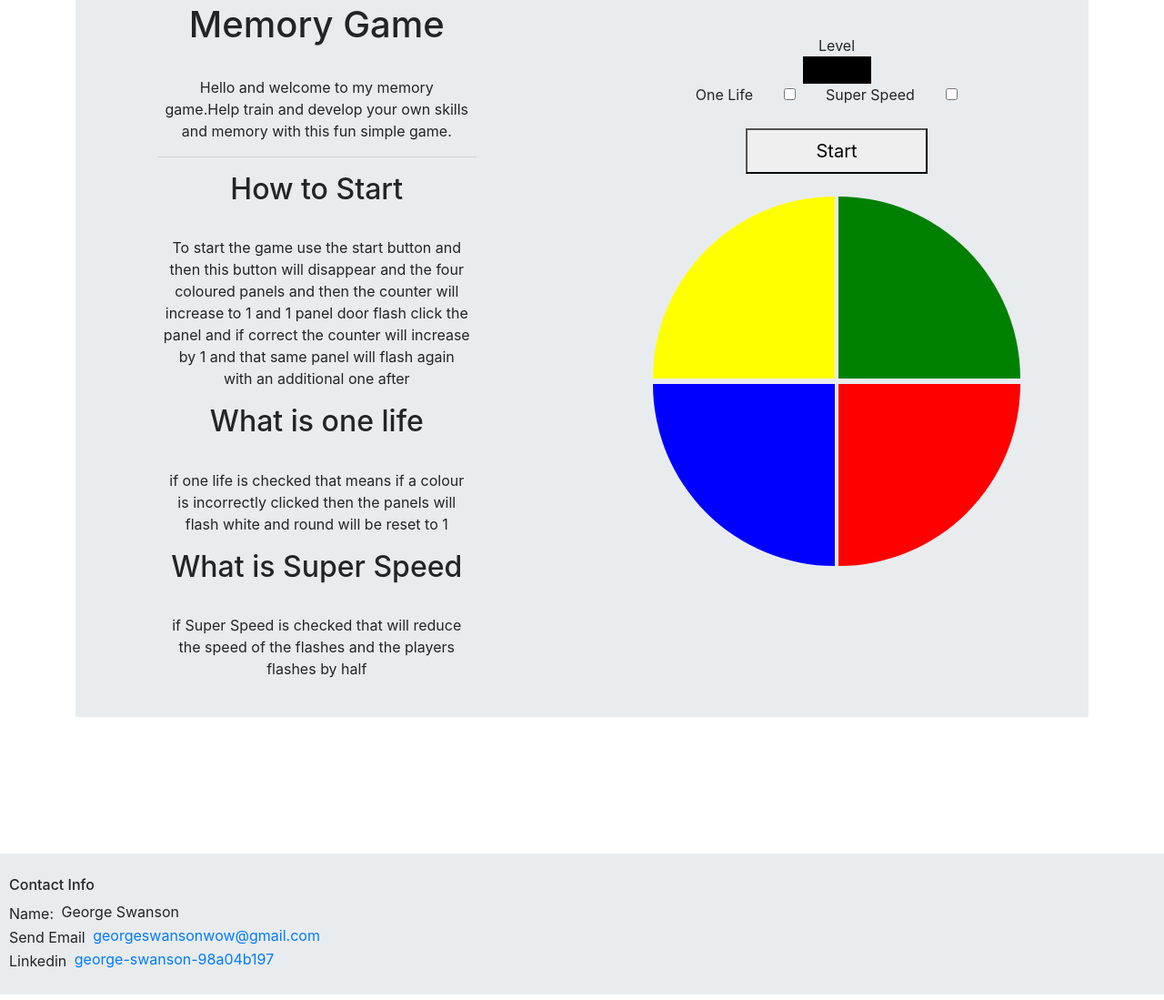
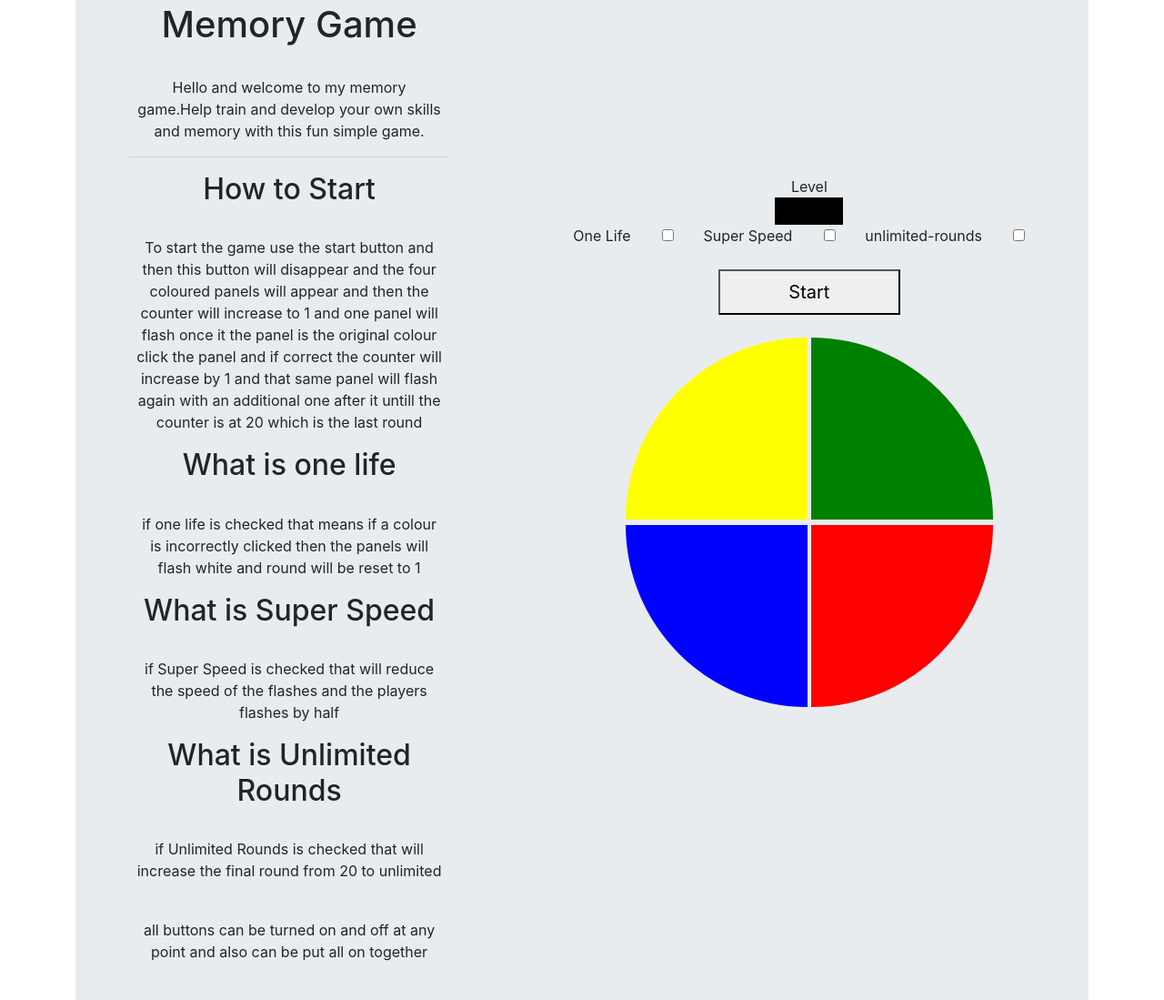
Before and after one commit to Code-Institute-Submissions/Simon-Game-23, a plain HTML site: page index.html in a window 1280 px wide. Shown: the part 22-1121 px from the top of the page at 91% size. Drawn offline with nearby package versions, Linux system fonts and the light colour scheme.

Commit message:
added unlimited round and updated text
added unlimited round click box to allow the game to continue after 20 rounds also updated instruction text at the front of the page this may need adjusting or changing locations will meet with mentor to discuss about this

```diff
--- a/index.html
+++ b/index.html
@@ -15,11 +15,14 @@
 				<p>Hello and welcome to my memory game.Help train and develop your own skills and memory with this fun simple game.</p>
 				<hr class="lead">
 				<h2>How to Start</h2>
-					<p>To start the game use the start button and then this button will disappear and the four coloured panels and then the counter will increase to 1 and 1 panel door flash click the panel and if correct the counter will increase by 1 and that same panel will flash again with an additional one after</p>
+				<p>To start the game use the start button and then this button will disappear and the four coloured panels will appear and then the counter will increase to 1 and one panel will flash once it the panel is the original colour click the panel and if correct the counter will increase by 1 and that same panel will flash again with an additional one after it untill the counter is at 20 which is the last round</p>
 				<h2>What is one life</h2>
 				<p>if one life is checked that means if a colour is incorrectly clicked then the panels will flash white and round will be reset to 1</p>
 				<h2>What is Super Speed</h2>
 				<p>if Super Speed is checked that will reduce the speed of the flashes and the players flashes by half</p>
+                <h2>What is Unlimited Rounds</h2>
+				<p>if Unlimited Rounds is checked that will increase the final round from 20 to unlimited</p>
+                <p>all buttons can be turned on and off at any point and also can be put all on together</p>
 			</div>
 			<div class="col-dm-4">
 				<div class="interface">
@@ -28,9 +31,13 @@
 					</div>
 					<div id="turn"></div>
 					<div class="gamebuttons">
-							<span><label for="onelife">One Life <input class="onelife" id="onelife" name="onelife" type="checkbox"></label> <label for="superspeed">Super Speed <input class="superSpeed" id="superSpeed" name="superSpeed" type="checkbox"></label> <span></span></span>
+						<span>
+                            <label for="onelife">One Life <input class="onelife" id="onelife" name="onelife" type="checkbox"></label>
+                            <label for="superspeed">Super Speed <input class="superSpeed" id="superSpeed" name="superSpeed" type="checkbox"></label>
+                            <label for="unlimitedRounds">unlimited-rounds <input class="unlimitedRounds" id="unlimitedRounds" name="unlimitedRounds" type="checkbox"></label>
+                        </span>
 						<div class="startButton">
-                                <button type="button" id="startButton"  onclick="gamestart()">Start</button>
+							<button id="startButton" onclick="gamestart()" type="button">Start</button>
 						</div>
 					</div>
 					<div>
```
Lines whose indentation alone changed are shown as unchanged.
